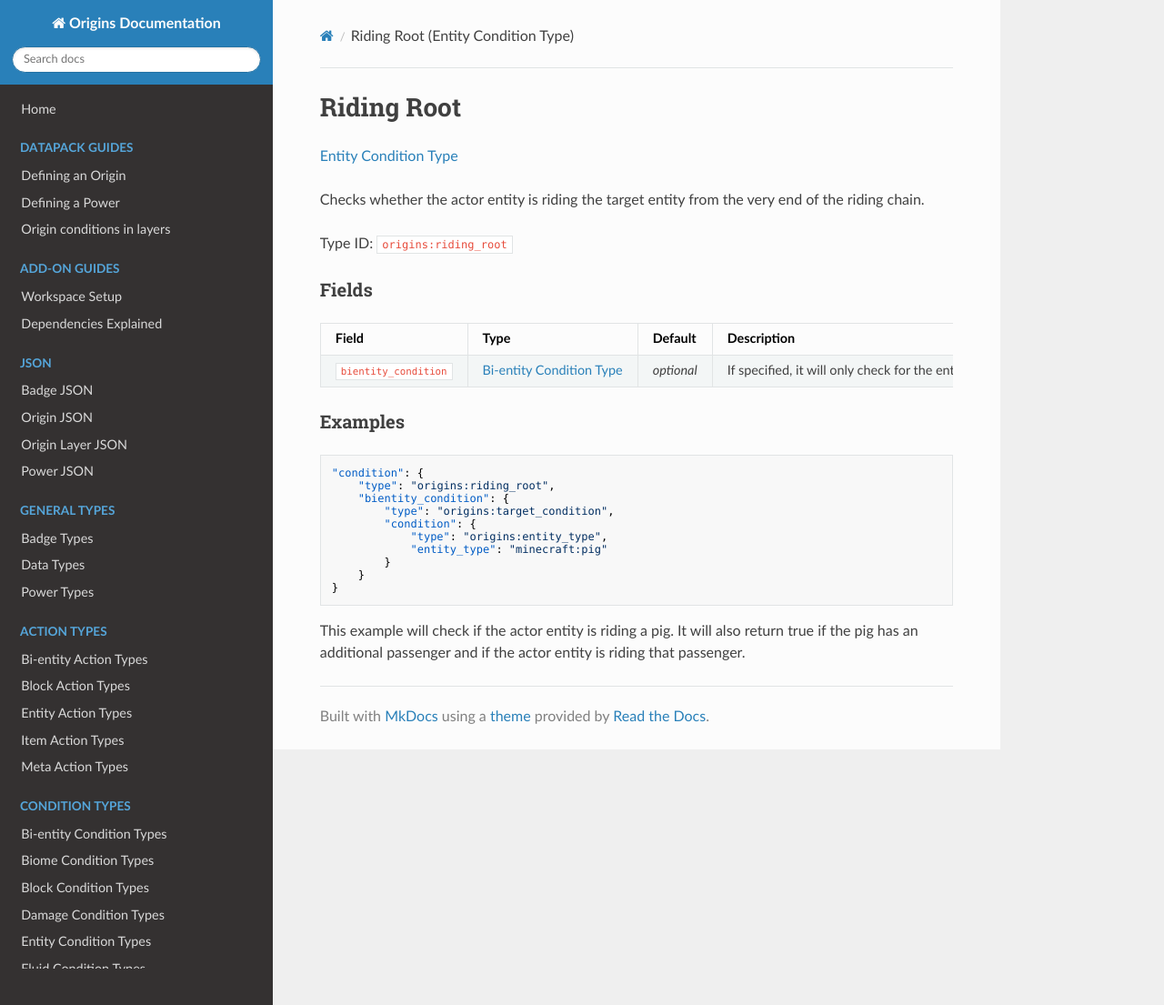
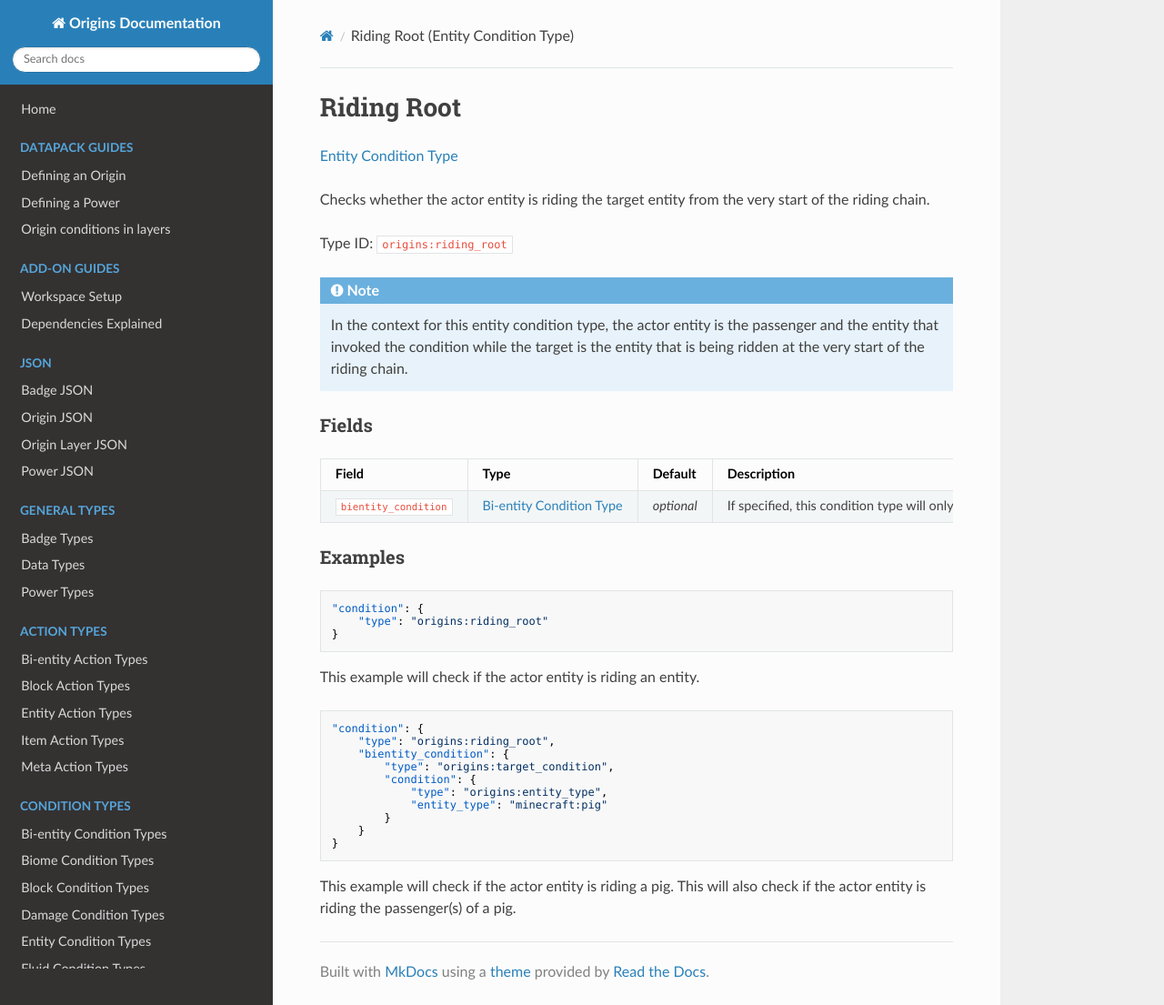
Before and after one commit to apace100/origins-docs, an MkDocs documentation site: the page built from docs/types/entity_condition_types/riding_root.md, in a window 1280 px wide and 1105 px high. Shown: the whole window at 91% size. Built offline with MkDocs 1.6.1, drawn with Linux system fonts in a browser that asks for light colours; nearby versions of some CDN libraries.

Commit message:
Updated `riding_root.md` (Entity Condition Type) + Added a simple example * Changed the description for the entity condition type * Changed the description for the `bientity_condition` field in the field table * Changed the description of the now 2nd example

````diff
--- a/docs/types/entity_condition_types/riding_root.md
+++ b/docs/types/entity_condition_types/riding_root.md
@@ -7,19 +7,33 @@ date: 2021-10-07
 
 [Entity Condition Type](../entity_condition_types.md)
 
-Checks whether the actor entity is riding the target entity from the very end of the riding chain.
+Checks whether the actor entity is riding the target entity from the very start of the riding chain.
 
 Type ID: `origins:riding_root`
+
+
+!!! note
+
+    In the context for this entity condition type, the actor entity is the passenger and the entity that invoked the condition while the target is the entity that is being ridden at the very start of the riding chain.
 
 
 ### Fields
 
 Field | Type | Default | Description
 ------|------|---------|-------------
-`bientity_condition` | [Bi-entity Condition Type](../bientity_condition_types.md) | _optional_ | If specified, it will only check for the entity/entities that fulfills the bi-entity condition.
+`bientity_condition` | [Bi-entity Condition Type](../bientity_condition_types.md) | _optional_ | If specified, this condition type will only evaluate to true if this condition is fulfilled by either or both the actor and target entities.
 
 
 ### Examples
+
+```json
+"condition": {
+    "type": "origins:riding_root"
+}
+```
+
+This example will check if the actor entity is riding an entity.
+<br>
 
 ```json
 "condition": {
@@ -34,4 +48,4 @@ Field | Type | Default | Description
 }
 ```
 
-This example will check if the actor entity is riding a pig. It will also return true if the pig has an additional passenger and if the actor entity is riding that passenger.
+This example will check if the actor entity is riding a pig. This will also check if the actor entity is riding the passenger(s) of a pig.
````
